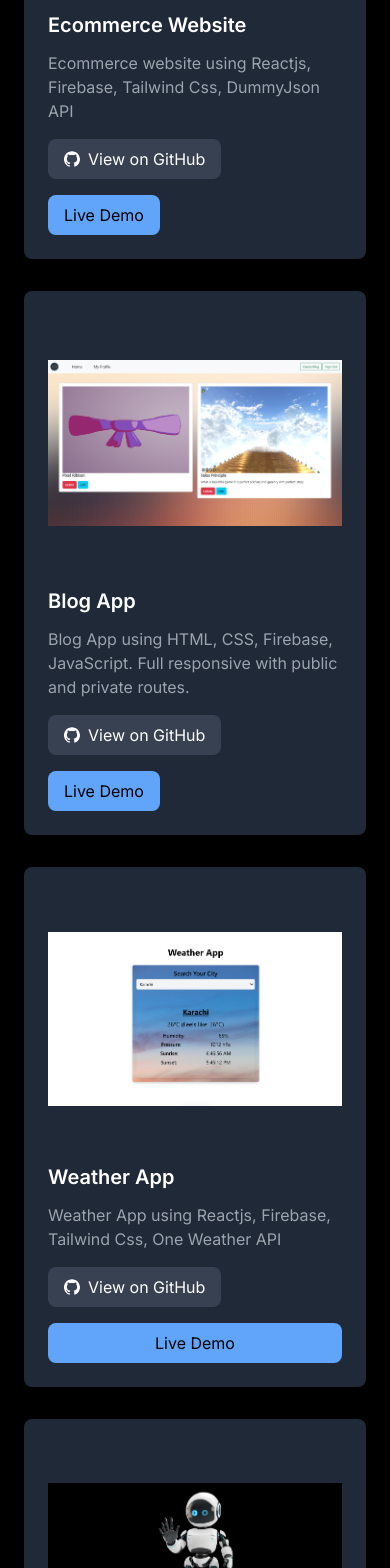
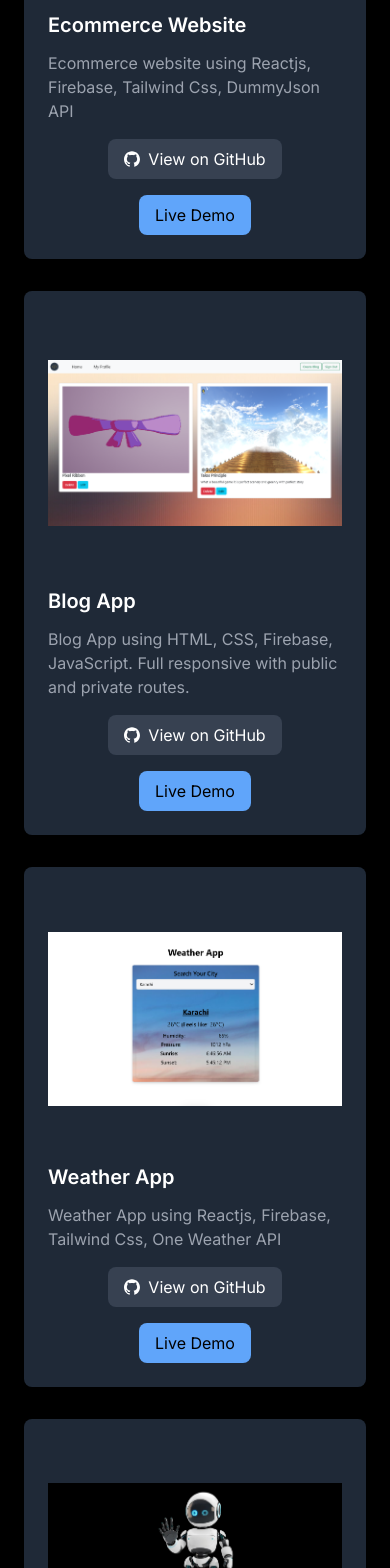
Before and after one commit to mustafaaly7/Mustafa-Ali-portfolio, a Next.js app: page / in a window 390 px wide. Shown: the part 1600-3168 px from the top of the page. Built offline with nearby package versions, Linux system fonts and the light colour scheme.

Commit message:
did some more adjustment

```diff
--- a/src/components/project.js
+++ b/src/components/project.js
@@ -24,7 +24,7 @@ export default function Projects() {
             <p className="text-gray-400 mb-4">
               Ecommerce website using Reactjs&#44; Firebase&#44; Tailwind Css&#44; DummyJson API
             </p>
-            <div className="flex flex-col sm:flex-row sm:space-x-4 space-y-4 sm:space-y-0">
+            <div className="flex flex-col justify-around items-center sm:flex-row sm:space-x-4 space-y-4 sm:space-y-0">
               <Link
                 href="https://github.com/mustafaaly7/Ecommerce-demo"
                 target="_blank"
@@ -60,7 +60,7 @@ export default function Projects() {
             <p className="text-gray-400 mb-4">
               Blog App using HTML&#44; CSS&#44; Firebase&#44; JavaScript. Full responsive with public and private routes.
             </p>
-            <div className="flex flex-col sm:flex-row sm:space-x-4 space-y-4 sm:space-y-0">
+            <div className="flex flex-col justify-around items-center sm:flex-row sm:space-x-4 space-y-4 sm:space-y-0">
               <Link href="https://github.com/mustafaaly7/17-aug-2024-blogweb" target="_blank" rel="noopener noreferrer">
                 <button className="flex items-center space-x-2 bg-gray-700 hover:bg-gray-600 text-white rounded-lg px-4 py-2">
                   <GithubOutlined />
@@ -90,7 +90,7 @@ export default function Projects() {
             <p className="text-gray-400 mb-4">
             Weather App using Reactjs&#44; Firebase&#44; Tailwind Css&#44; One Weather API
             </p>
-            <div className="flex flex-col sm:flex-row sm:space-x-4 space-y-4 sm:space-y-0">
+            <div className="flex flex-col justify-around items-center sm:flex-row sm:space-x-4 space-y-4 sm:space-y-0">
               <Link href="https://github.com/mustafaaly7/Weather-App-React-js" target="_blank" rel="noopener noreferrer">
                 <button className="flex items-center space-x-2 bg-gray-700 hover:bg-gray-600 text-white rounded-lg px-4 py-2">
                   <GithubOutlined />
@@ -118,7 +118,7 @@ export default function Projects() {
             <p className="text-gray-400 mb-4">
               Used Html&#44; css&#44; Javascript&#44; and Speech synthesis functions to recognize voice and act accordingly.
             </p>
-            <div className="flex flex-col sm:flex-row sm:space-x-4 space-y-4 sm:space-y-0">
+            <div className="flex flex-col justify-around items-center sm:flex-row sm:space-x-4 space-y-4 sm:space-y-0">
               <Link href="https://github.com/mustafaaly7/virtual-assistant-on-js" target="_blank" rel="noopener noreferrer">
                 <button className="flex items-center space-x-2 bg-gray-700 hover:bg-gray-600 text-white rounded-lg px-4 py-2">
                   <GithubOutlined />
```
